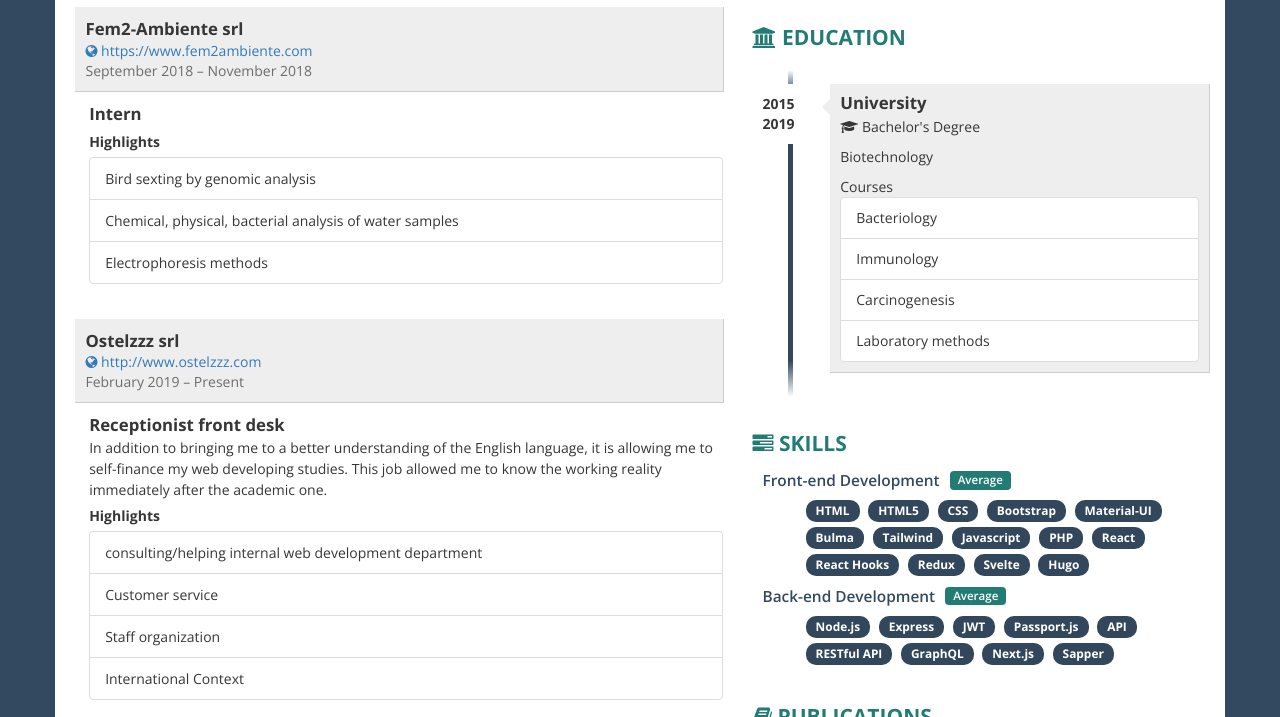
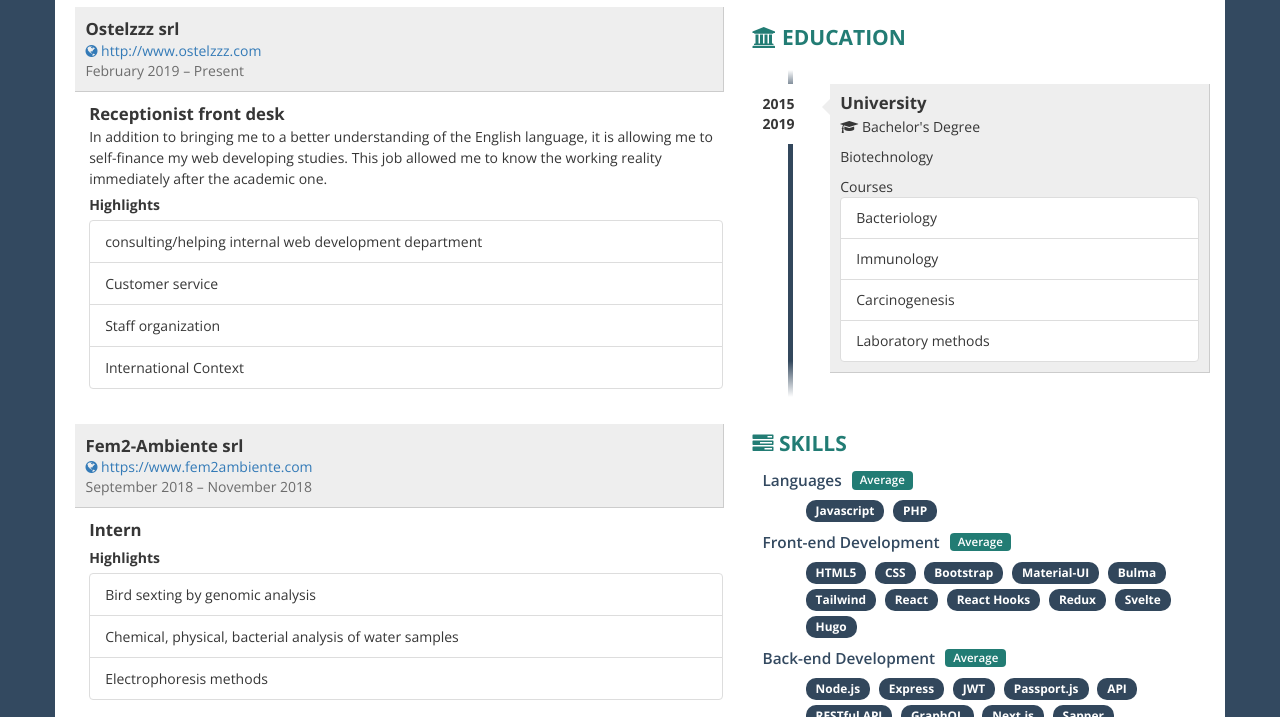
Before and after one commit to didof/curriculum-vitae, a plain HTML site: page index.html in a window 1280 px wide. Shown: the part 483-1200 px from the top of the page. Drawn offline with nearby package versions, Linux system fonts and the light colour scheme.

Commit message:
fix: added languages skills

```diff
--- a/index.html
+++ b/index.html
@@ -402,36 +402,12 @@ blockquote,
           <!-- ABOUT ME -->
           <div class="box">
             <h2><i class="fa fa-user ico"></i> About</h2>
-            <p>Since I entered the world of code every morning I wake up adventurous to complete the challenges that a code too intricate has left open the night before; I enjoy the freedom and sharing of knowledge that takes place on the web. I like to try my hand at building attractive interfaces and I feel deeply fascinated by the accuracy hidden behind a well-made server. I am constantly looking for carefully sought solutions and new concepts that can enhance my programming skills.</p>
+            <p>Since I entered the world of code every morning I wake up adventurous to complete the challenges that a code too intricate has left open the night before; I enjoy the freedom and sharing of knowledge that takes place on the web.
+I like to try my hand at building attractive interfaces and I feel deeply fascinated by the accuracy hidden behind a well-made server. I am constantly looking for carefully sought solutions and new concepts that can enhance my programming skills.</p>
           </div>
           <!-- WORK EXPERIENCE -->
           <div class="box">
             <h2><i class= "fa fa-suitcase ico"></i> Work Experience</h2>
-              <div class="job clearfix">
-                <div class="row">
-                  <div class="details">
-                    <div class="where">Fem2-Ambiente srl</div>
-                    <div class="address">
-                      <a href="https:&#x2F;&#x2F;www.fem2ambiente.com" target= "_blank"><i class="fa fa-globe ico"></i> https:&#x2F;&#x2F;www.fem2ambiente.com</a>
-                    </div>
-                    <div class="year">September 2018 – November 2018</div>
-                  </div>
-                </div>
-                <div class="row">
-                  <div class="job-details col-xs-11">
-                    <div class="profession">Intern</div>
-                    <div class="description">
-
-                      <div class="highlights">Highlights</div>
-                      <ul class="list-group">
-                        <li class="list-group-item">Bird sexting by genomic analysis</li>
-                        <li class="list-group-item">Chemical, physical, bacterial analysis of water samples</li>
-                        <li class="list-group-item">Electrophoresis methods</li>
-                      </ul>
-                    </div>
-                  </div>
-                </div>
-              </div>
               <div class="job clearfix">
                 <div class="row">
                   <div class="details">
@@ -453,6 +429,31 @@ blockquote,
                         <li class="list-group-item">Customer service</li>
                         <li class="list-group-item">Staff organization</li>
                         <li class="list-group-item">International Context</li>
+                      </ul>
+                    </div>
+                  </div>
+                </div>
+              </div>
+              <div class="job clearfix">
+                <div class="row">
+                  <div class="details">
+                    <div class="where">Fem2-Ambiente srl</div>
+                    <div class="address">
+                      <a href="https:&#x2F;&#x2F;www.fem2ambiente.com" target= "_blank"><i class="fa fa-globe ico"></i> https:&#x2F;&#x2F;www.fem2ambiente.com</a>
+                    </div>
+                    <div class="year">September 2018 – November 2018</div>
+                  </div>
+                </div>
+                <div class="row">
+                  <div class="job-details col-xs-11">
+                    <div class="profession">Intern</div>
+                    <div class="description">
+
+                      <div class="highlights">Highlights</div>
+                      <ul class="list-group">
+                        <li class="list-group-item">Bird sexting by genomic analysis</li>
+                        <li class="list-group-item">Chemical, physical, bacterial analysis of water samples</li>
+                        <li class="list-group-item">Electrophoresis methods</li>
                       </ul>
                     </div>
                   </div>
@@ -509,19 +510,26 @@ blockquote,
             <h2><i class="fa fa-tasks ico"></i> Skills</h2>
             <div class="skills clearfix">
               <div class="item-skills">
+                  Languages
+                  <span class="skill-level">Average</span>
+              </div>
+              <div class="col-sm-offset-1 col-sm-12 clearfix">
+                <span class= "skill badge">Javascript</span>
+                <span class= "skill badge">PHP</span>
+              </div>
+            </div>
+            <div class="skills clearfix">
+              <div class="item-skills">
                   Front-end Development
                   <span class="skill-level">Average</span>
               </div>
               <div class="col-sm-offset-1 col-sm-12 clearfix">
-                <span class= "skill badge">HTML</span>
                 <span class= "skill badge">HTML5</span>
                 <span class= "skill badge">CSS</span>
                 <span class= "skill badge">Bootstrap</span>
                 <span class= "skill badge">Material-UI</span>
                 <span class= "skill badge">Bulma</span>
                 <span class= "skill badge">Tailwind</span>
-                <span class= "skill badge">Javascript</span>
-                <span class= "skill badge">PHP</span>
                 <span class= "skill badge">React</span>
                 <span class= "skill badge">React Hooks</span>
                 <span class= "skill badge">Redux</span>
```
Also changed, not shown: resume.json (+24 -17 lines).
